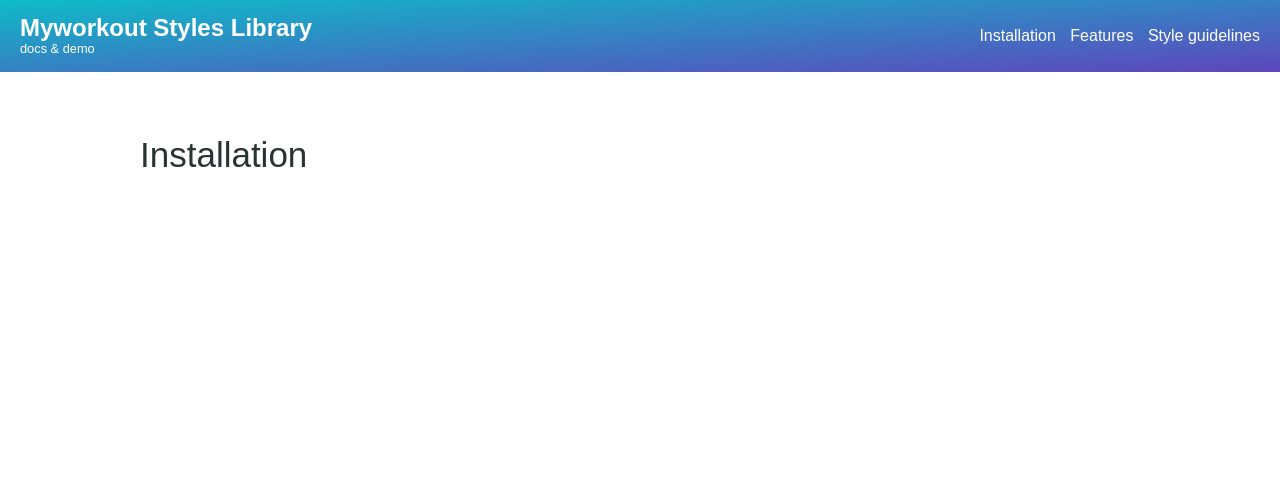
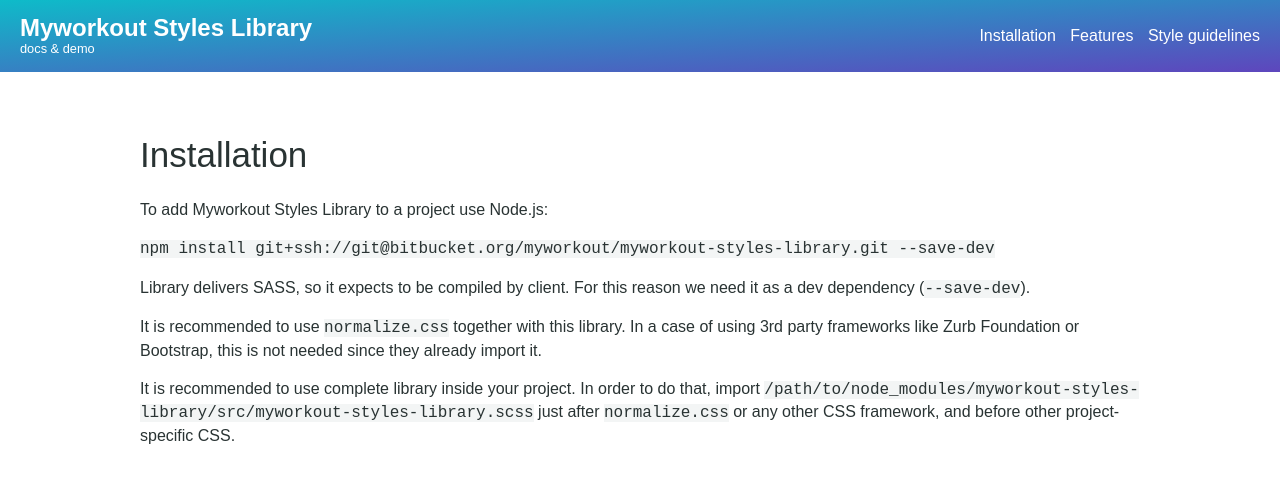
Before and after one commit to myworkout/myworkout-styles-library, a website: page src/docs.html in a window 1280 px wide. Drawn offline with Linux system fonts and the light colour scheme; a web font is replaced by a local one.

Commit message:
MYGO-1534 Document installation

```diff
--- a/package.json
+++ b/package.json
@@ -1,5 +1,5 @@
 {
-  "name": "styles",
+  "name": "myworkout-styles-library",
   "version": "0.1.0",
   "license": "MIT",
   "scripts": {
--- a/src/docs.html
+++ b/src/docs.html
@@ -28,6 +28,21 @@
         <div class="wrap">
             <div id="installation" class="section visible">
                 <h2>Installation</h2>
+                <p>
+                    To add Myworkout Styles Library to a project use Node.js:
+                </p>
+                <code>npm install git+ssh://git@bitbucket.org/myworkout/myworkout-styles-library.git --save-dev</code>
+                <p>
+                    Library delivers SASS, so it expects to be compiled by client. For this reason we need it as a dev dependency (<code>--save-dev</code>).
+                </p>
+                <p>
+                    It is recommended to use <code>normalize.css</code> together with this library. In a case of using 3rd party frameworks like Zurb Foundation
+                    or Bootstrap, this is not needed since they already import it.
+                </p>
+                <p>
+                    It is recommended to use complete library inside your project. In order to do that, import <code>/path/to/node_modules/myworkout-styles-library/src/myworkout-styles-library.scss</code>
+                    just after <code>normalize.css</code> or any other CSS framework, and before other project-specific CSS.
+                </p>
             </div>
             <div id="features" class="section">
                 <h2>Features</h2>
```
